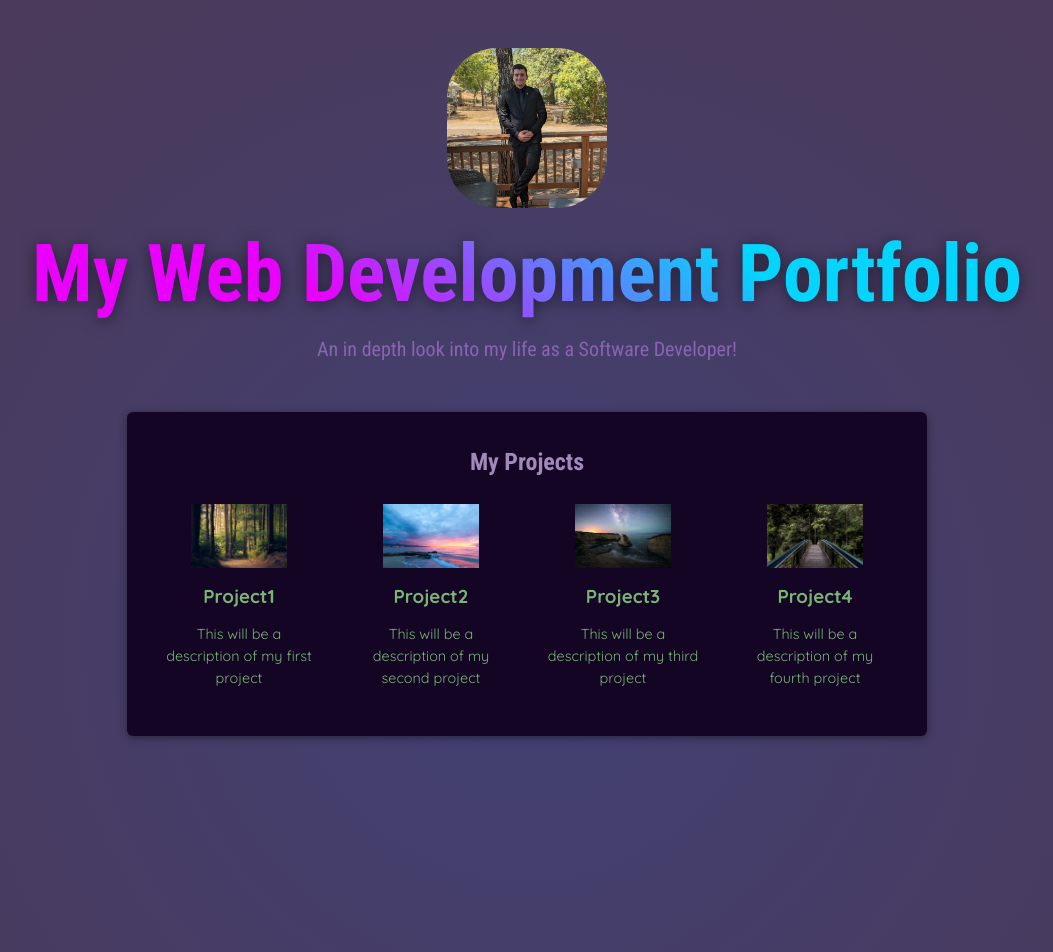
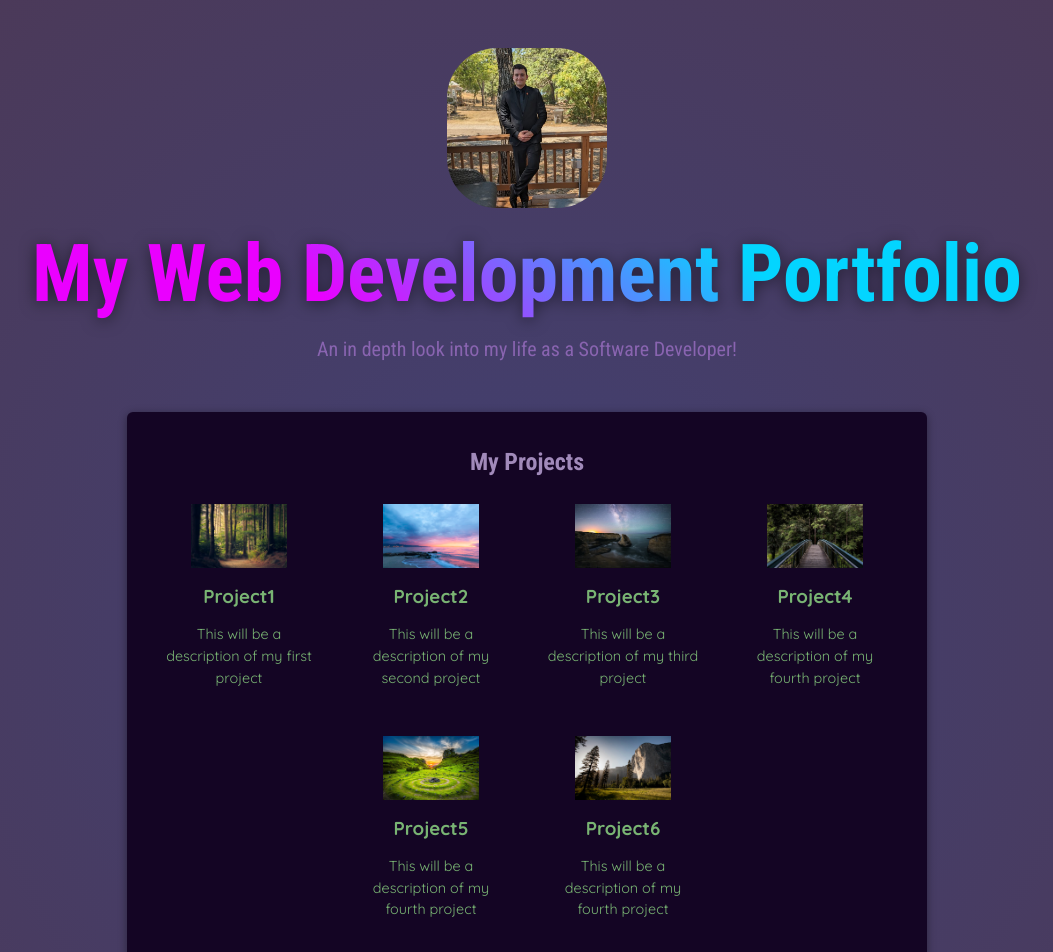
Before and after one commit to JackStendeback/React-Portfolio, a React (Vite) app: page / in a window 1280 px wide. Shown: the top 952 px of the page, without its empty margins (113-1166 px from the left). Built offline with nearby package versions, Linux system fonts and the light colour scheme.

Commit message:
added 2 more projects... thought it was 4 but I need 6, still need to add about me, and footer sections, along with a nav section

```diff
--- a/src/App.jsx
+++ b/src/App.jsx
@@ -45,6 +45,8 @@ function Portfolio() {
                 <Projects {...PORTFOLIO_PROJECTS[1]} />
                 <Projects {...PORTFOLIO_PROJECTS[2]} />
                 <Projects {...PORTFOLIO_PROJECTS[3]} />
+                <Projects {...PORTFOLIO_PROJECTS[4]} />
+                <Projects {...PORTFOLIO_PROJECTS[5]} />
                 </ul>
             </section>
           </main>
--- a/src/data.js
+++ b/src/data.js
@@ -2,6 +2,8 @@ import project1Img from './assets/Project1.avif';
 import project2Img from './assets/Project2.avif';
 import project3Img from './assets/Project3.avif';
 import project4Img from './assets/Project4.avif';
+import project5Img from './assets/Project5.avif';
+import project6Img from './assets/Project6.avif';
 
 export const PORTFOLIO_PROJECTS = [
     {
@@ -28,4 +30,16 @@ export const PORTFOLIO_PROJECTS = [
       description:
         'This will be a description of my fourth project',
     },
+    {
+        image: project5Img,
+        title: 'Project5',
+        description:
+          'This will be a description of my fourth project',
+    },
+    {
+        image: project6Img,
+        title: 'Project6',
+        description:
+          'This will be a description of my fourth project',
+    },
   ];
```
Also changed, not shown: src/assets/Project5.avif (added), src/assets/Project6.avif (added).
